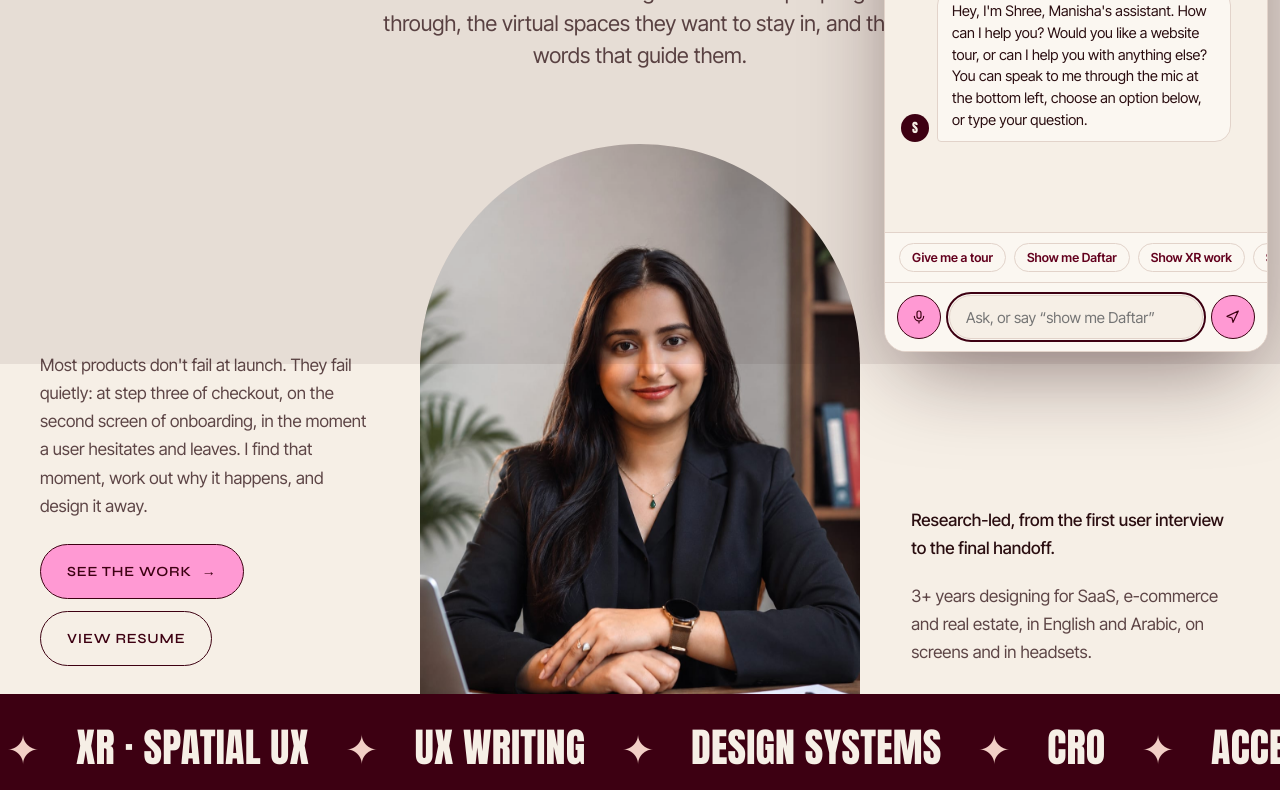
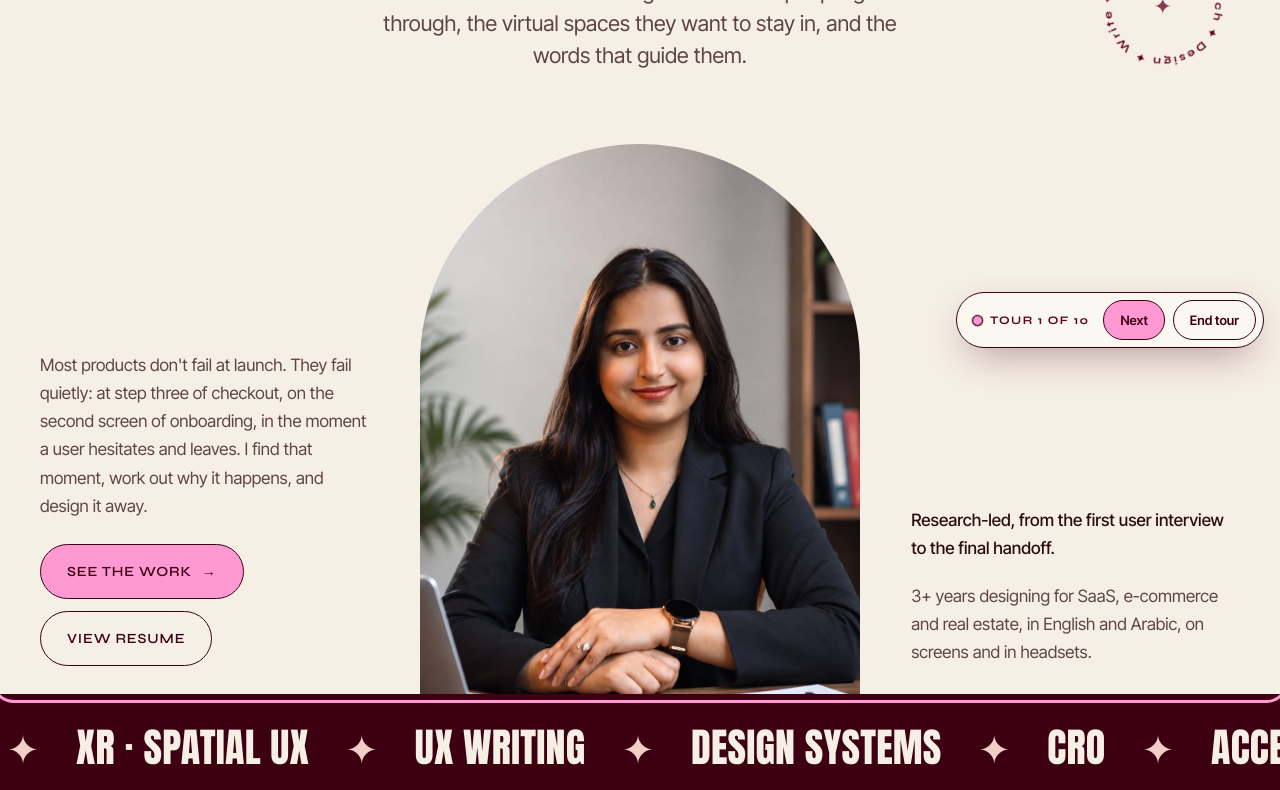
Before and after one commit to manishasharma1998/portfolio-redesign, a plain HTML site: page index.html in a window 1280 px wide. Shown: the part 436-1226 px from the top of the page. Drawn offline with Linux system fonts and the light colour scheme.

Commit message:
Tour starts automatically after 2 seconds (1/2)

```diff
--- a/index.html
+++ b/index.html
@@ -1312,12 +1312,13 @@ ul.pts li::before{content:"✦";position:absolute;left:0;top:0;color:var(--brick
   ['pointerdown','keydown','touchstart'].forEach(function(ev){addEventListener(ev,function(){if(pendingSpeak){var p=pendingSpeak;pendingSpeak=null;setTimeout(function(){speak(p[0],p[1],p[2])},60)}},{passive:true,capture:true})});
   function speak(t,g,cb,tries){
     if(cb!==undefined)afterSpeak=cb;
-    if(voice&&'speechSynthesis' in window&&!activated()){pendingSpeak=[t,g,afterSpeak];gest(g);return}
-    if(voice&&'speechSynthesis' in window&&!voicesNow().length&&(tries||0)<8){setTimeout(function(){speak(t,g,undefined,(tries||0)+1)},150);return}
+    var silent=voice&&'speechSynthesis' in window&&!activated();
+    if(silent&&!tourOn){pendingSpeak=[t,g,afterSpeak];gest(g);return}
+    if(!silent&&voice&&'speechSynthesis' in window&&!voicesNow().length&&(tries||0)<8){setTimeout(function(){speak(t,g,undefined,(tries||0)+1)},150);return}
     var gen=++speakGen,myCb=afterSpeak;afterSpeak=null;
     function done(){if(gen!==speakGen)return;talking=false;shutLips();idleStatus();if(myCb)myCb()}
     gest(g);
-    if(!voice||!('speechSynthesis' in window)){talking=true;lips(t,1);setTimeout(done,Math.max(2500,t.length*62));return}
+    if(silent||!voice||!('speechSynthesis' in window)){talking=true;lips(t,1);setTimeout(done,Math.max(2500,t.length*62));return}
     try{speechSynthesis.cancel();var u=new SpeechSynthesisUtterance(t),v=pickVoice();if(v){u.voice=v;u.lang=v.lang}else u.lang='en-IN';u.rate=1;u.pitch=1.1;
       var began=false;u.onstart=function(){began=true;lips(t,1)};u.onboundary=function(ev){if(ev.name==='word'||!ev.name)wordBreak()};u.onend=u.onerror=done;
       ST.textContent='Speaking…';P.classList.add('talking');talking=true;speechSynthesis.speak(u);
@@ -1493,9 +1494,9 @@ ul.pts li::before{content:"✦";position:absolute;left:0;top:0;color:var(--brick
   var arrive=null;try{arrive=sessionStorage.getItem('sh-arrive');sessionStorage.removeItem('sh-arrive')}catch(e){}
   if(arrive==='__tour__'){var ti=0;try{ti=+sessionStorage.getItem('sh-tour')||0}catch(e){}started=true;chips();tourOn=true;tourI=ti;tourUI();loadAvatar().then(function(){setTimeout(function(){tourGo(ti)},300)});return}
   if(arrive){setTimeout(function(){open(arrive)},500);return}
-  // open on its own 5 seconds after someone arrives, once per visit (not again after they close her)
+  // start the website tour on its own 2 seconds after someone arrives, once per visit
   var dismissed=false,seen=false;try{dismissed=!!sessionStorage.getItem('chat-guide-dismissed');seen=!!sessionStorage.getItem('sh-auto-opened')}catch(e){}
-  if(!dismissed&&!seen){setTimeout(function(){if(!P.hidden||started||tourOn)return;try{sessionStorage.setItem('sh-auto-opened','1')}catch(e){}open()},5000)}
+  if(!dismissed&&!seen){setTimeout(function(){if(!P.hidden||started||tourOn)return;try{sessionStorage.setItem('sh-auto-opened','1')}catch(e){}started=true;chips();tourStart()},2000)}
 })();
 </script>
 </body>
```
Also changed, not shown: about.html (+6 -5 lines), case-checkout-cro.html (+6 -5 lines), case-design-system.html (+6 -5 lines), case-eight-products.html (+6 -5 lines), case-go-beyond.html (+6 -5 lines), case-xr.html (+6 -5 lines), design-system.html (+6 -5 lines), work.html (+6 -5 lines).
